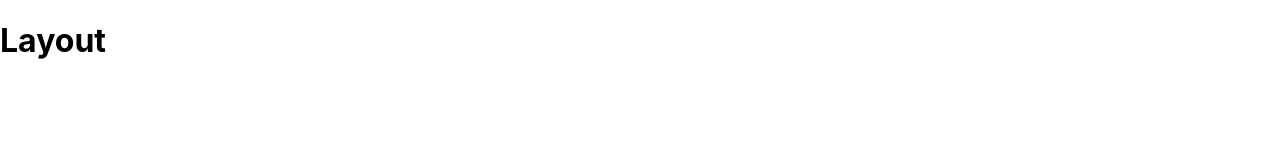
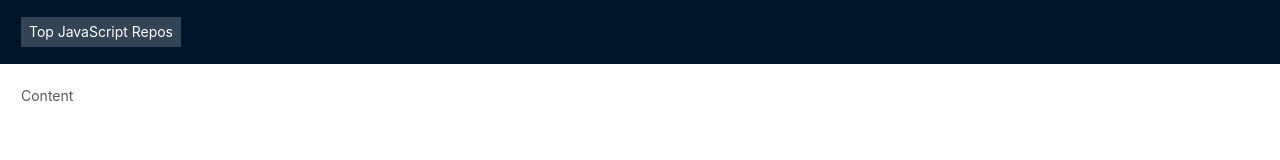
Before and after one commit to Anton9408/react-apollo-test, a React app: page / in a window 1280 px wide. Built offline with nearby package versions, Linux system fonts and the light colour scheme; no server answers.

Commit message:
initial dependencies

```diff
--- /dev/null
+++ b/config-overrides.js
@@ -0,0 +1,9 @@
+const {override, fixBabelImports} = require('customize-cra');
+
+module.exports = override(
+	fixBabelImports('import', {
+		libraryName: 'antd',
+		libraryDirectory: 'es',
+		style: 'css'
+	})
+);
--- a/src/components/Layout/Layout.js
+++ b/src/components/Layout/Layout.js
@@ -1,7 +1,19 @@
 import React from 'react';
+import {Layout} from 'antd';
 
-const Layout = () => (
-	<h1>Layout</h1>
+import {Logo, ContentWrapper} from './Layout.styled';
+
+const {Header, Content} = Layout;
+
+const LayoutComponent = () => (
+	<Layout>
+		<Header>
+			<Logo>Top JavaScript Repos</Logo>
+		</Header>
+		<Content>
+			<ContentWrapper>Content</ContentWrapper>
+		</Content>
+	</Layout>
 );
 
-export default Layout;
+export default LayoutComponent;
--- /dev/null
+++ b/src/components/Layout/Layout.styled.js
@@ -0,0 +1,16 @@
+import styled from 'styled-components';
+
+export const Logo = styled.div`
+	background: rgba(255, 255, 255, 0.2);
+	display: flex;
+	color: #fff;
+	line-height: 1;
+	padding: .5rem;
+	justify-content: center;
+`;
+
+export const ContentWrapper = styled.main`
+	background: #fff;
+	padding: 1.5em;
+	min-height: calc(100vh - 5em);
+`;
--- /dev/null
+++ b/src/components/index.js
@@ -0,0 +1,36 @@
+import React from 'react';
+import ApolloClient from 'apollo-boost';
+import {ApolloProvider} from '@apollo/react-hooks';
+import {InMemoryCache} from 'apollo-cache-inmemory';
+
+import Layout from './Layout/Layout';
+
+const {
+	NODE_ENV,
+	REACT_APP_GRAPHQL_URI,
+	REACT_APP_GRAPHQL_TOKEN
+} = process.env;
+
+const client = new ApolloClient({
+	uri: REACT_APP_GRAPHQL_URI,
+	cache: new InMemoryCache(),
+	connectToDevTools: NODE_ENV === 'development',
+	dataIdFromObject: o => o.id,
+	request: operation => {
+		const token = REACT_APP_GRAPHQL_TOKEN;
+
+		operation.setContext({
+			headers: {
+				authorization: token ? `Bearer ${token}` : ''
+			}
+		});
+	}
+});
+
+const App = () => (
+	<ApolloProvider client={client}>
+		<Layout/>
+	</ApolloProvider>
+);
+
+export default App;
--- a/src/index.css
+++ b/src/index.css
@@ -11,3 +11,9 @@ code {
   font-family: source-code-pro, Menlo, Monaco, Consolas, 'Courier New',
     monospace;
 }
+
+.ant-layout-header {
+  display: flex;
+  align-items: center;
+  padding: 0 1.5em;
+}
--- a/src/index.js
+++ b/src/index.js
@@ -1,8 +1,8 @@
 import React from 'react';
 import ReactDOM from 'react-dom';
 
-import Layout from './components/Layout/Layout';
+import App from './components';
 
 import './index.css';
 
-ReactDOM.render(<Layout />, document.getElementById('root'));
+ReactDOM.render(<App />, document.getElementById('root'));
```
Also changed, not shown: package.json (+14 -4 lines), 3 other files.
